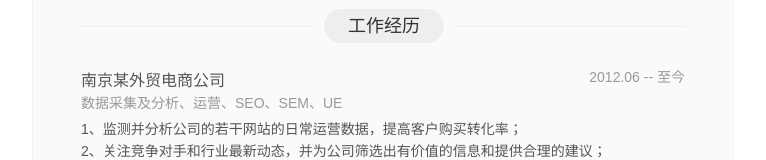
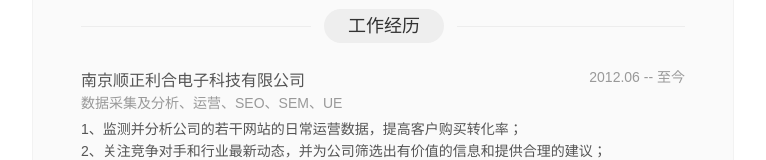
Before and after one commit to tianrunlin/tianresume.github.io, a plain HTML site: page index.html in a window 1280 px wide. Shown: the part 387-547 px from the top of the page, without its empty margins (257-1023 px from the left). Drawn offline with Linux system fonts and the light colour scheme.

Commit message:
Update index.html

```diff
--- a/index.html
+++ b/index.html
@@ -441,7 +441,7 @@ content:"...";
 								<div class="clearfixs">
 									<div class="mr_content_l">
 										<div class="l2">
-											<h4>南京某外贸电商公司</h4>
+											<h4>南京顺正利合电子科技有限公司</h4>
 											<span>数据采集及分析、运营、SEO、SEM、UE</span>
 										</div>
 									</div>
```
